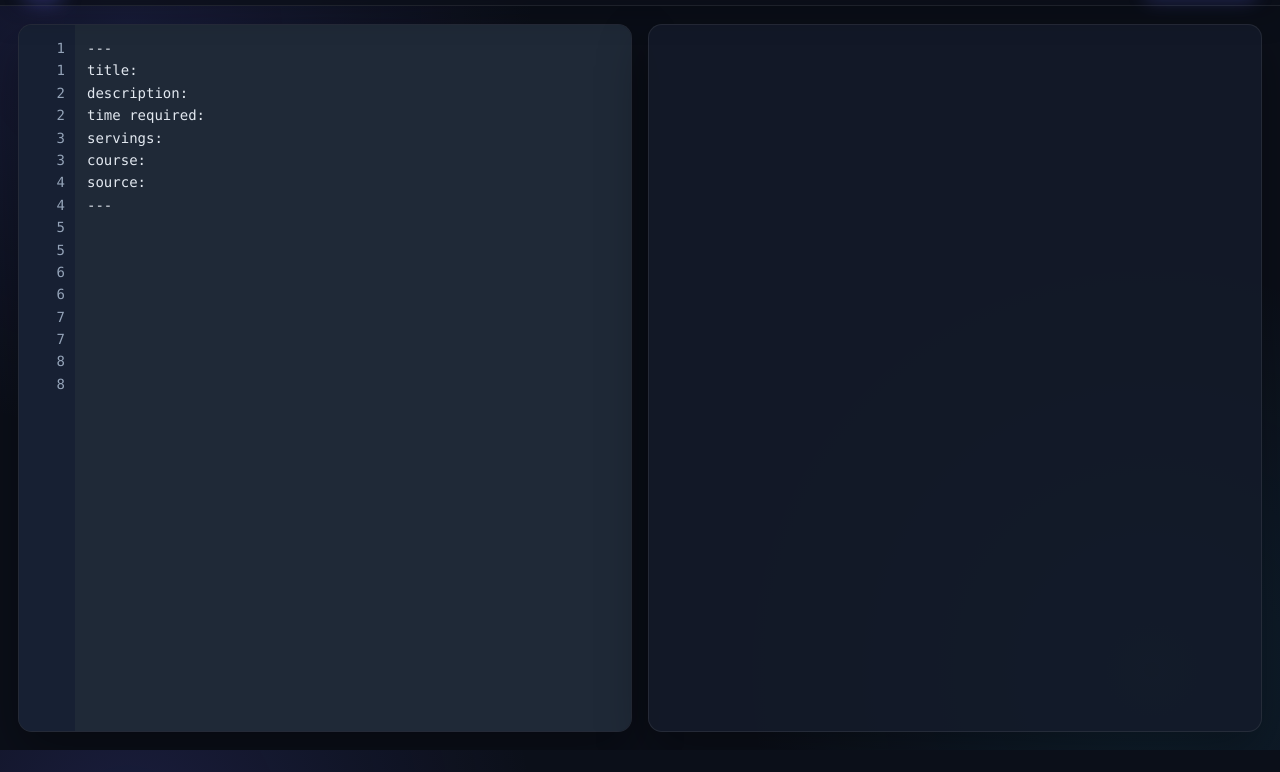
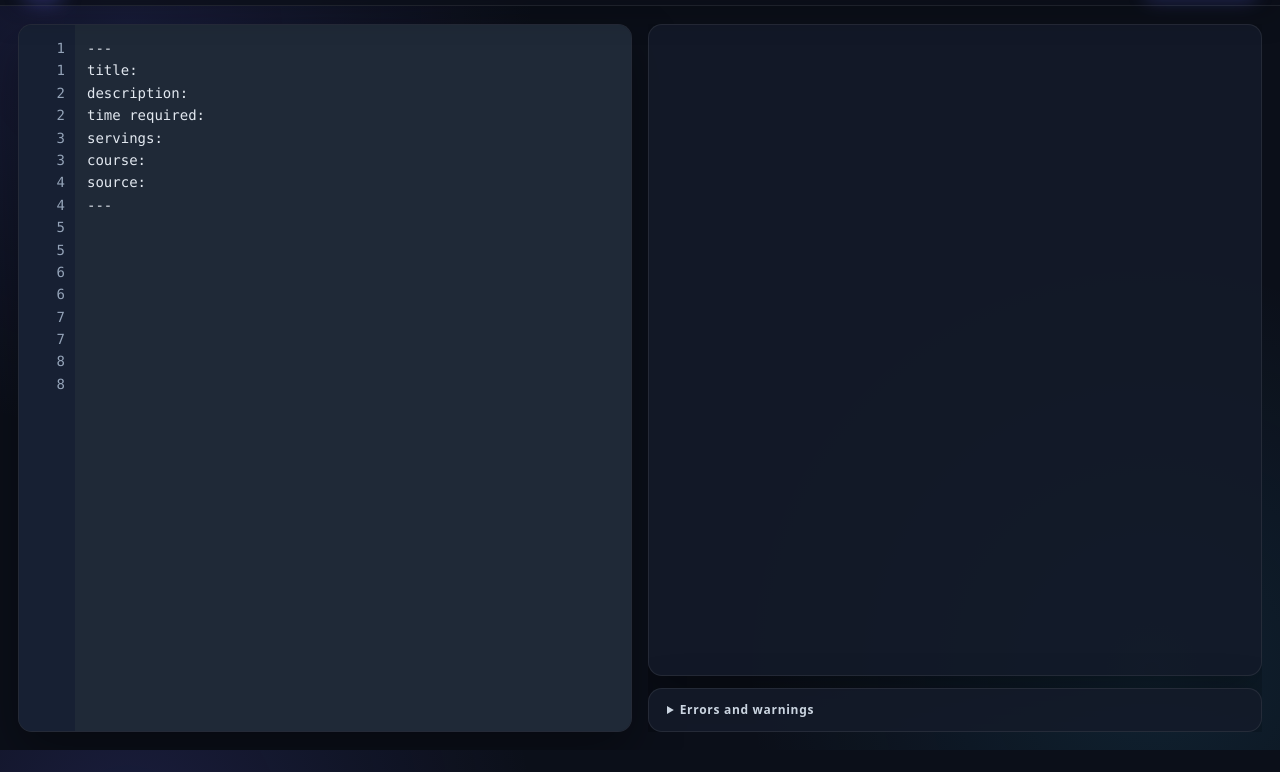
Before and after one commit to miaiam/cooklang-editor, a website built with Vite: page index.html in a window 1280 px wide. Shown: the part 50-822 px from the top of the page. Built offline with nearby package versions, Linux system fonts and the light colour scheme; what @cooklang/cooklang would draw is missing.

Commit message:
add error panel

```diff
--- a/index.html
+++ b/index.html
@@ -49,15 +49,19 @@
 
 
 		<div class="content">
-			<section class="column" aria-label="Code editor">
+			<section class="column panel" aria-label="Code editor">
 				<div class="editor">
 					<div class="line-numbers" aria-hidden="true"></div>
 					<textarea aria-label="Code editor" spellcheck="false"></textarea>
 				</div>
 			</section>
 
-			<section class="column text-content" aria-label="Cooklang preview">
-				<pre class="codeblock" id="output"></pre>
+			<section class="column preview" aria-label="Cooklang preview">
+				<pre class="codeblock panel" id="output"></pre>
+				<details id="errors-details" class="panel">
+                    <summary>Errors and warnings</summary>
+                    <pre class="codeblock" id="errors"></pre>
+                </details>
 			</section>
 		</div>
 	</main>
--- a/src/script.ts
+++ b/src/script.ts
@@ -113,20 +113,25 @@ downloadButton.addEventListener("click", handleFileDownload);
     PARSE COOKLANG
 ========================================== */
 const outputElement = document.querySelector('#output') as HTMLElement;
+const errorsElement = document.querySelector('#errors') as HTMLElement;
+const errorsDetails = document.getElementById("errors-details") as HTMLDetailsElement;
 
 function handleParseCooklang() {
     const content = editor.value;
     window.sessionStorage.setItem("recipe", content);
     try {
         const parser = new Parser();
-        const {value} = parser.parse_render(
+        const {value, error} = parser.parse_render(
             content,
             null
         );
         outputElement.innerHTML = value;
+        errorsElement.innerHTML = error;
+
     } catch (error) {
         // outputElement.textContent = `Error parsing Cooklang: ${error.message}`;
     }
+    errorsDetails.open = errorsElement.childElementCount !== 0;
 }
 
 editor.addEventListener('input', () => {
--- a/src/styles.css
+++ b/src/styles.css
@@ -25,6 +25,8 @@
 *::before,
 *::after {
     box-sizing: border-box;
+    margin: 0;
+    padding: 0;
 }
 
 html,
@@ -221,11 +223,14 @@ button:active {
     flex-direction: column;
     min-width: 0;
     min-height: 0;
+    overflow: hidden;
+}
+
+.panel {
     border-radius: var(--radius);
     border: 1px solid var(--border);
     box-shadow: var(--shadow);
     background: var(--panel);
-    overflow: hidden;
 }
 
 .editor {
@@ -277,23 +282,42 @@ button:active {
     background: #475569;
 }
 
-.text-content {
+.preview {
     min-width: 0;
     min-height: 0;
-    padding: 16px;
     overflow: auto;
+    display: flex;
+    flex-direction: column;
+    gap: 12px;
 }
 
-.text-content p {
-    margin: 0 0 16px;
-}
+#errors-details {
+    overflow-y: auto;
+    flex-shrink: 1;
+    max-height: 30%;
+    padding: 0px 18px;
 
-.text-content p:last-child {
-    margin-bottom: 0;
+    summary {
+        font-weight: 700;
+        font-size: 12px;
+        cursor: pointer;
+        letter-spacing: 0.7px;
+        /* text-transform: uppercase; */
+        color: #cbd5e1;
+        padding: 12px 0;
+    }
+
+    #errors{
+        border-top: 1px solid var(--border);
+        padding: 12px 0;
+    }
 }
 
 #output{
-  white-space: pre-wrap;
+    white-space: pre-wrap;
+    flex-grow: 2;
+    overflow-y: auto;
+    padding: 18px;
 }
 
 /* =========================================
```
